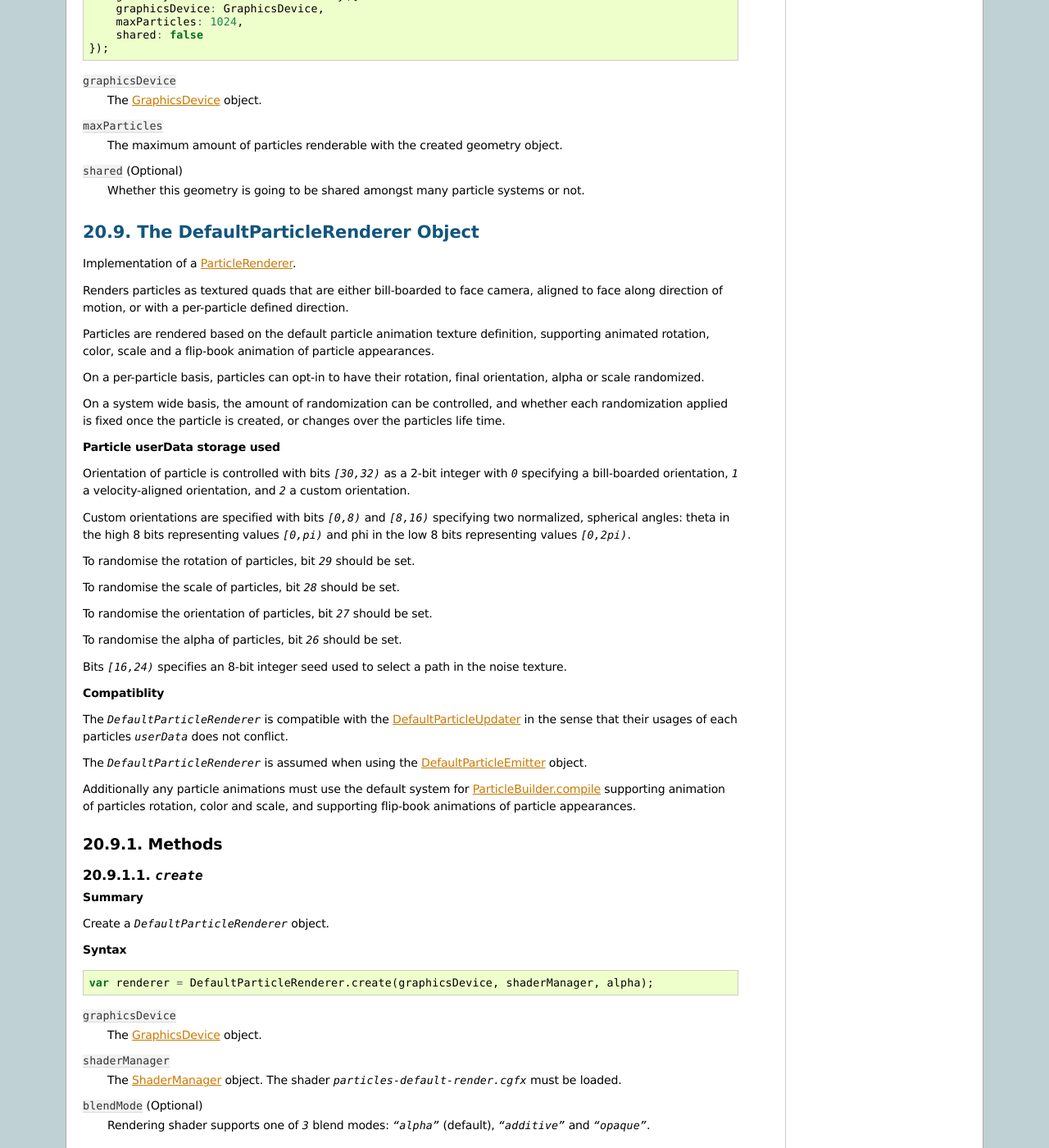
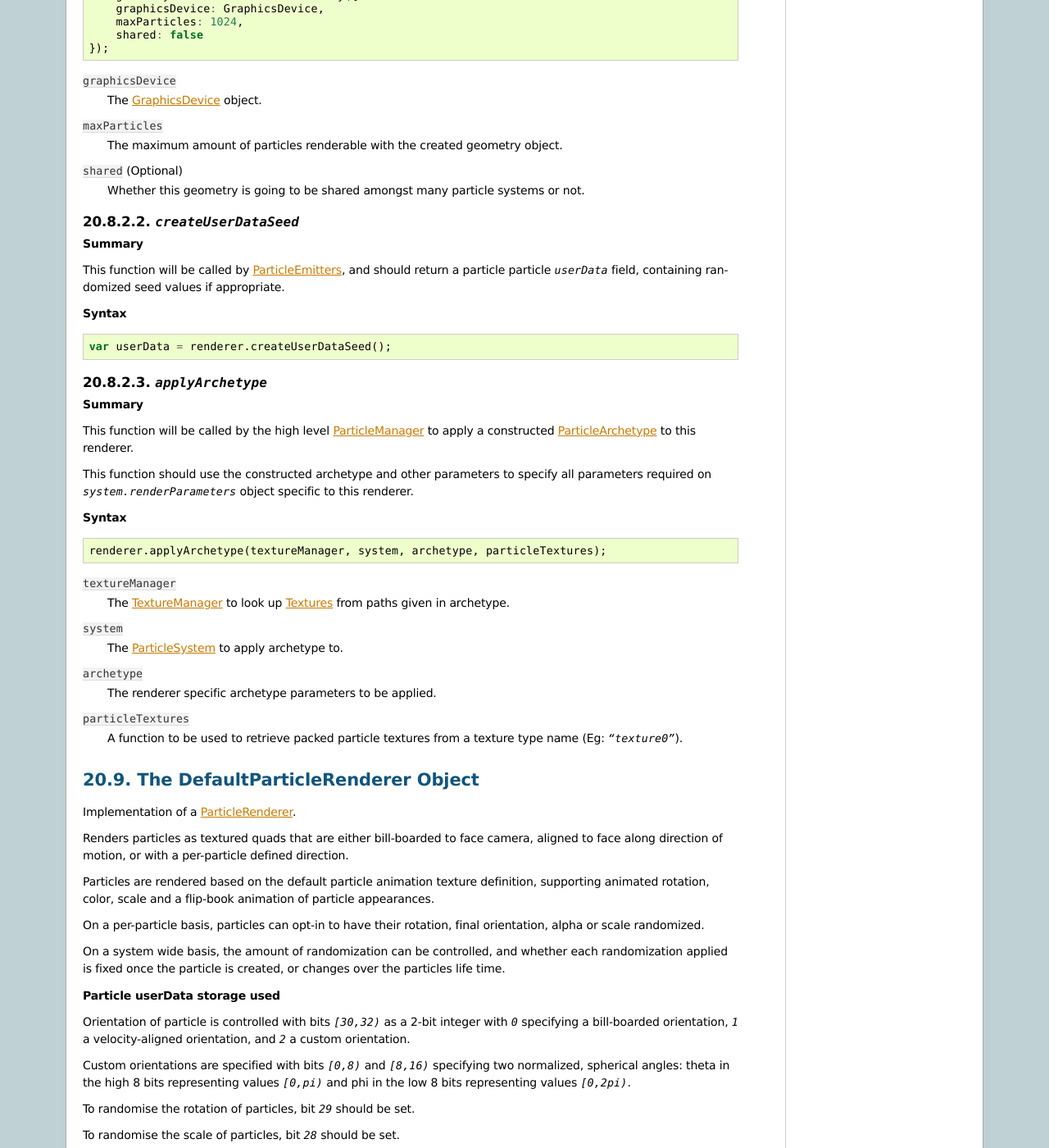
Before and after one commit to turbulenz/turbulenz_engine, a Sphinx documentation site: the page built from docs/source/jslibrary_api/particlerenderer_api.rst, in a window 1280 px wide and 1400 px high, scrolled down 1070 px. Shown: the whole window at 82% size. Built offline with Sphinx 7.4.7, drawn with Linux system fonts in a browser that asks for light colours; some of the changed text lies outside the part shown.

Commit message:
Add some missing docs on low-level systems, useAnimationLifeTime.
Expanded emitter to allow archetype paremetrs:

useAnimationLifeTime, lifeTimeScaleMin, lifeTimeScaleMax.

```diff
--- a/docs/source/jslibrary_api/particlerenderer_api.rst
+++ b/docs/source/jslibrary_api/particlerenderer_api.rst
@@ -84,6 +84,48 @@ Create a `ParticleGeometry` object compatible with this renderer.
 
 ``shared`` (Optional)
     Whether this geometry is going to be shared amongst many particle systems or not.
+
+.. index::
+    pair: ParticleRenderer; createUserDataSeed
+
+`createUserDataSeed`
+--------------------
+
+**Summary**
+
+This function will be called by :ref:`ParticleEmitters <particleemitter>`, and should return a particle particle `userData` field, containing randomized seed values if appropriate.
+
+**Syntax** ::
+
+    var userData = renderer.createUserDataSeed();
+
+.. index::
+    pair: ParticleRenderer; applyArchetype
+
+`applyArchetype`
+----------------
+
+**Summary**
+
+This function will be called by the high level :ref:`ParticleManager <particlemanager>` to apply a constructed :ref:`ParticleArchetype <particlearchetype>` to this renderer.
+
+This function should use the constructed archetype and other parameters to specify all parameters required on `system.renderParameters` object specific to this renderer.
+
+**Syntax** ::
+
+    renderer.applyArchetype(textureManager, system, archetype, particleTextures);
+
+``textureManager``
+    The :ref:`TextureManager <texturemanager>` to look up :ref:`Textures <texture>` from paths given in archetype.
+
+``system``
+    The :ref:`ParticleSystem <particlesystem>` to apply archetype to.
+
+``archetype``
+    The renderer specific archetype parameters to be applied.
+
+``particleTextures``
+    A function to be used to retrieve packed particle textures from a texture type name (Eg: `"texture0"`).
 
 .. _defaultparticlerenderer:
 
```
Also changed, not shown: docs/source/jslibrary_api/particleemitter_api.rst (+33 -0 lines), docs/source/jslibrary_api/particlesynchronizer_api.rst (+17 -0 lines), docs/source/jslibrary_api/particleupdater_api.rst (+39 -0 lines), 2 other files.
